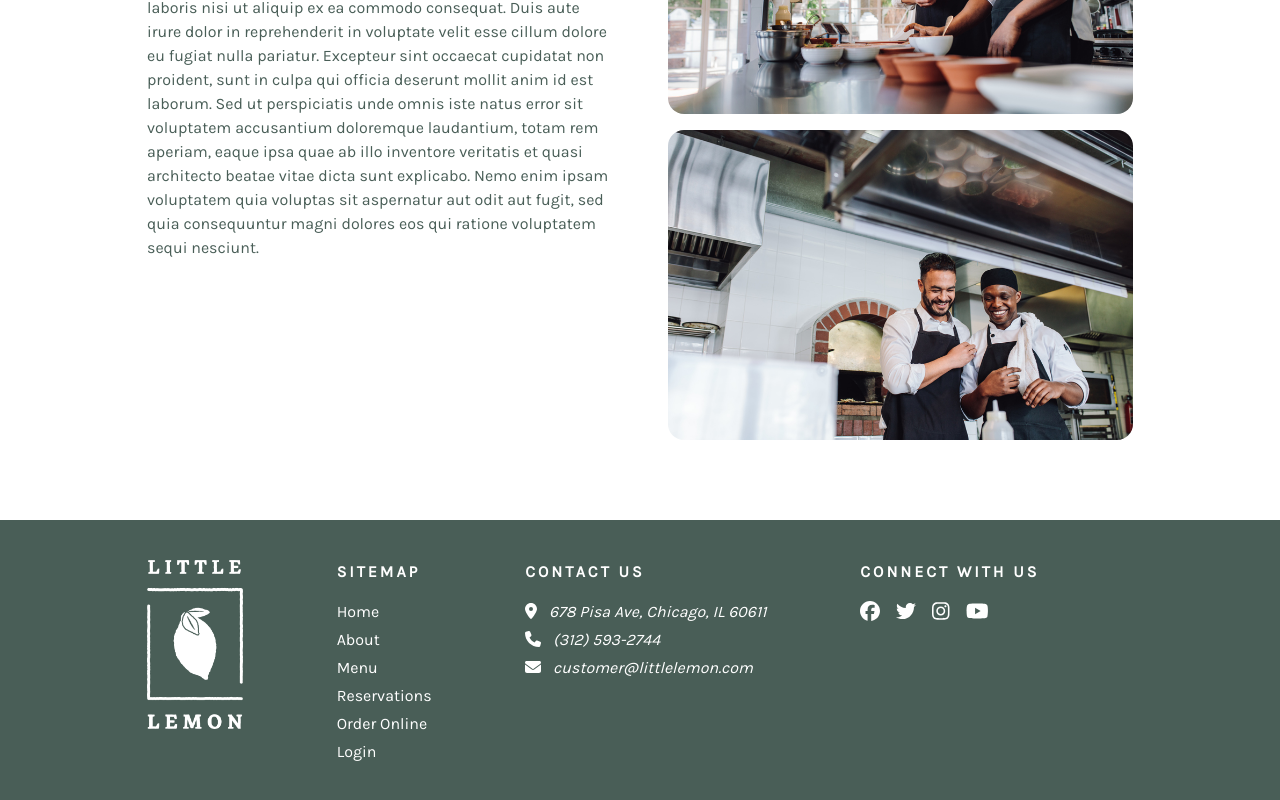
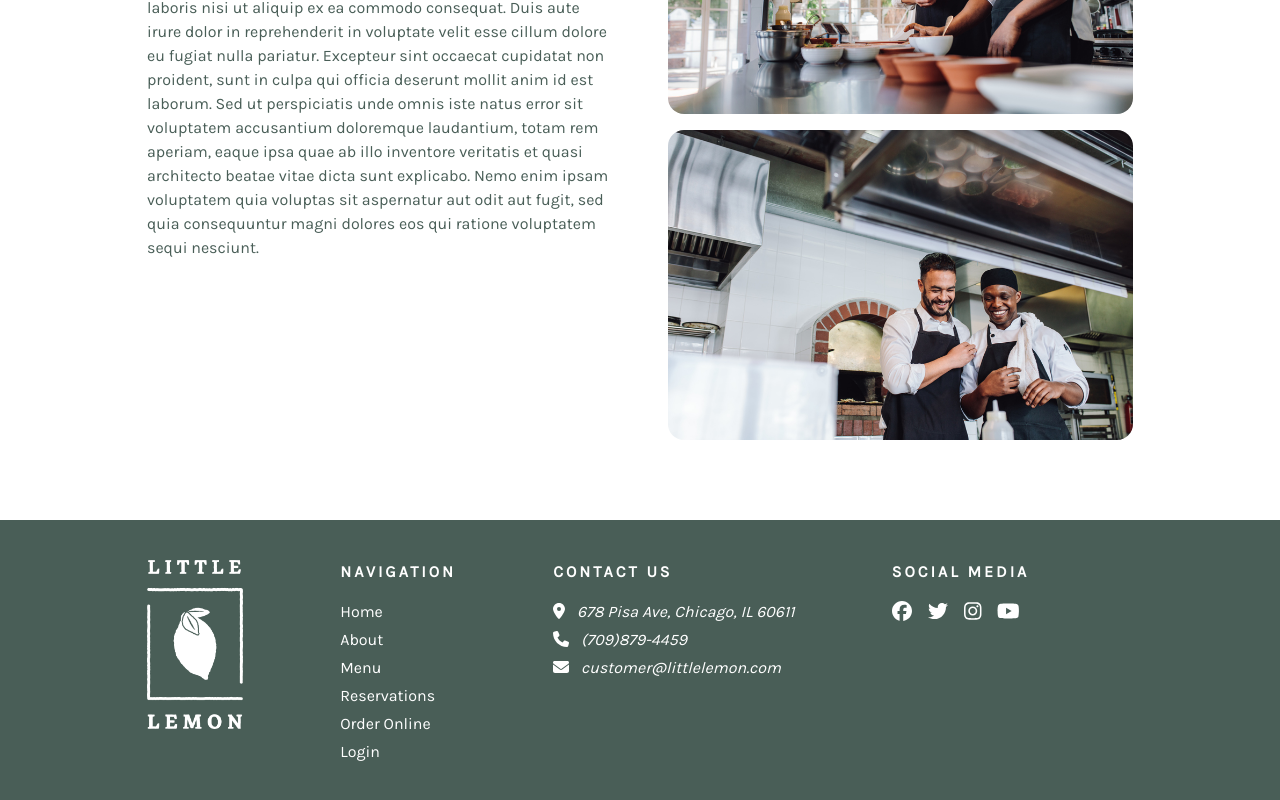
Before and after one commit to KitimboRino/meta-developer-frontend-capstone-project, a React (Create React App) app: page / in a window 1280 px wide. Shown: the part 2088-2888 px from the top of the page. Built offline with nearby package versions, Linux system fonts and the light colour scheme; a web font is replaced by a local one.

Commit message:
styles: footer refactor

```diff
--- a/src/components/layout/Footer.js
+++ b/src/components/layout/Footer.js
@@ -17,7 +17,7 @@ import pages from '../../utils/pages';
 
 const contacts = [
   { icon: faLocationDot, info: '678 Pisa Ave, Chicago, IL 60611', },
-  { icon: faPhone, info: '(312) 593-2744', },
+  { icon: faPhone, info: '(709)879-4459', },
   { icon: faEnvelope, info: 'customer@littlelemon.com', },
 ];
 
@@ -40,7 +40,7 @@ const Footer = () => {
           alt="Little Lemon"
         />
         <nav className="site-footer-nav">
-          <h4>Sitemap</h4>
+          <h4>Navigation</h4>
           <ul>
             {navLinks.map((navLink, index) =>
               <li key={index}>
@@ -52,15 +52,15 @@ const Footer = () => {
         <div className="site-footer-contact">
           <h4>Contact us</h4>
           <address>
-          {contacts.map((contact, index) =>
-            <p key={index}>
-              <FontAwesomeIcon icon={contact.icon} /> {contact.info}
-            </p>
-          )}
+            {contacts.map((contact, index) =>
+              <p key={index}>
+                <FontAwesomeIcon icon={contact.icon} /> {contact.info}
+              </p>
+            )}
           </address>
         </div>
         <div className="site-footer-social">
-          <h4>Connect with us</h4>
+          <h4>Social Media</h4>
           {socials.map((social, index) =>
             <a
               key={index}
```
